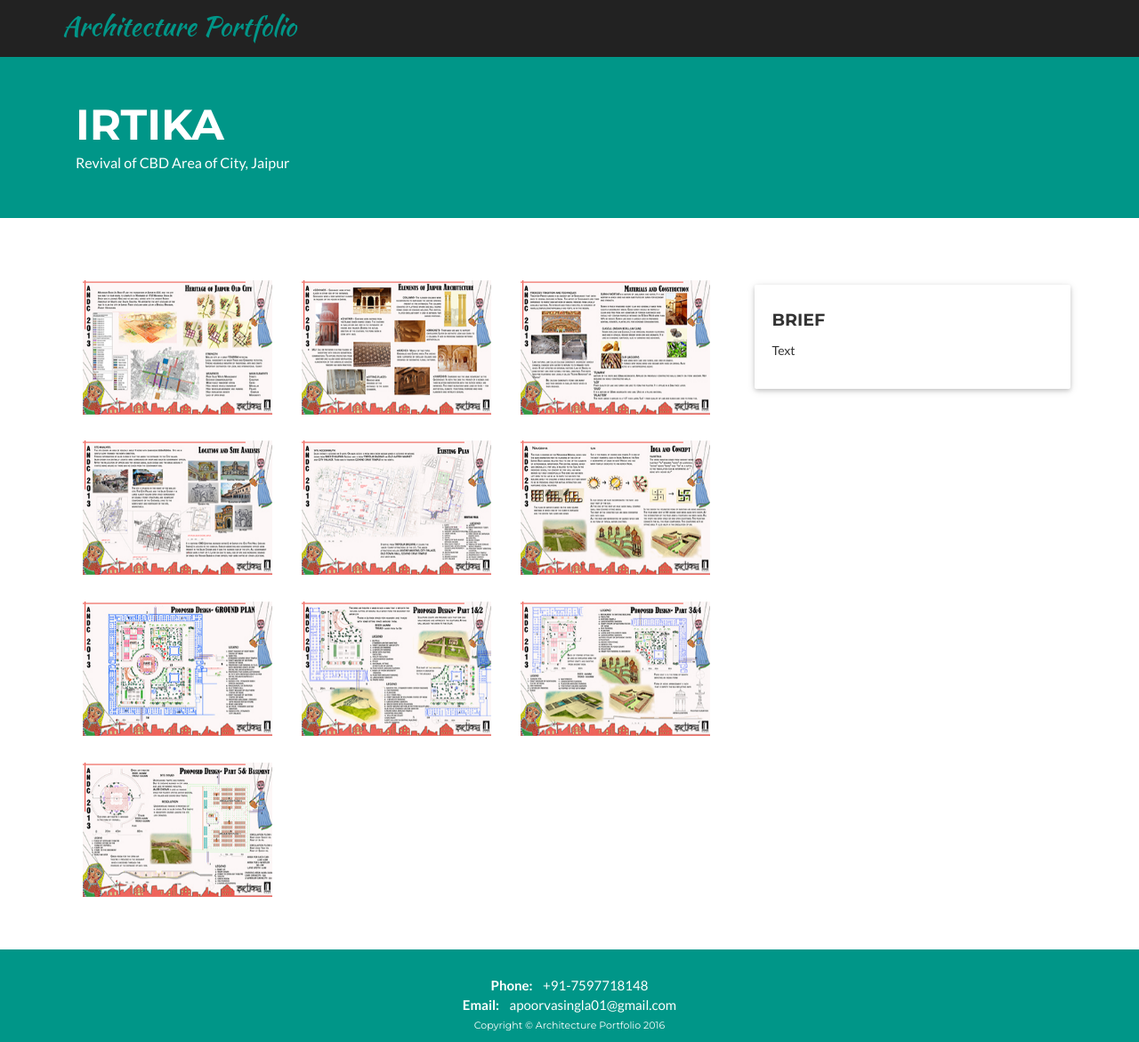
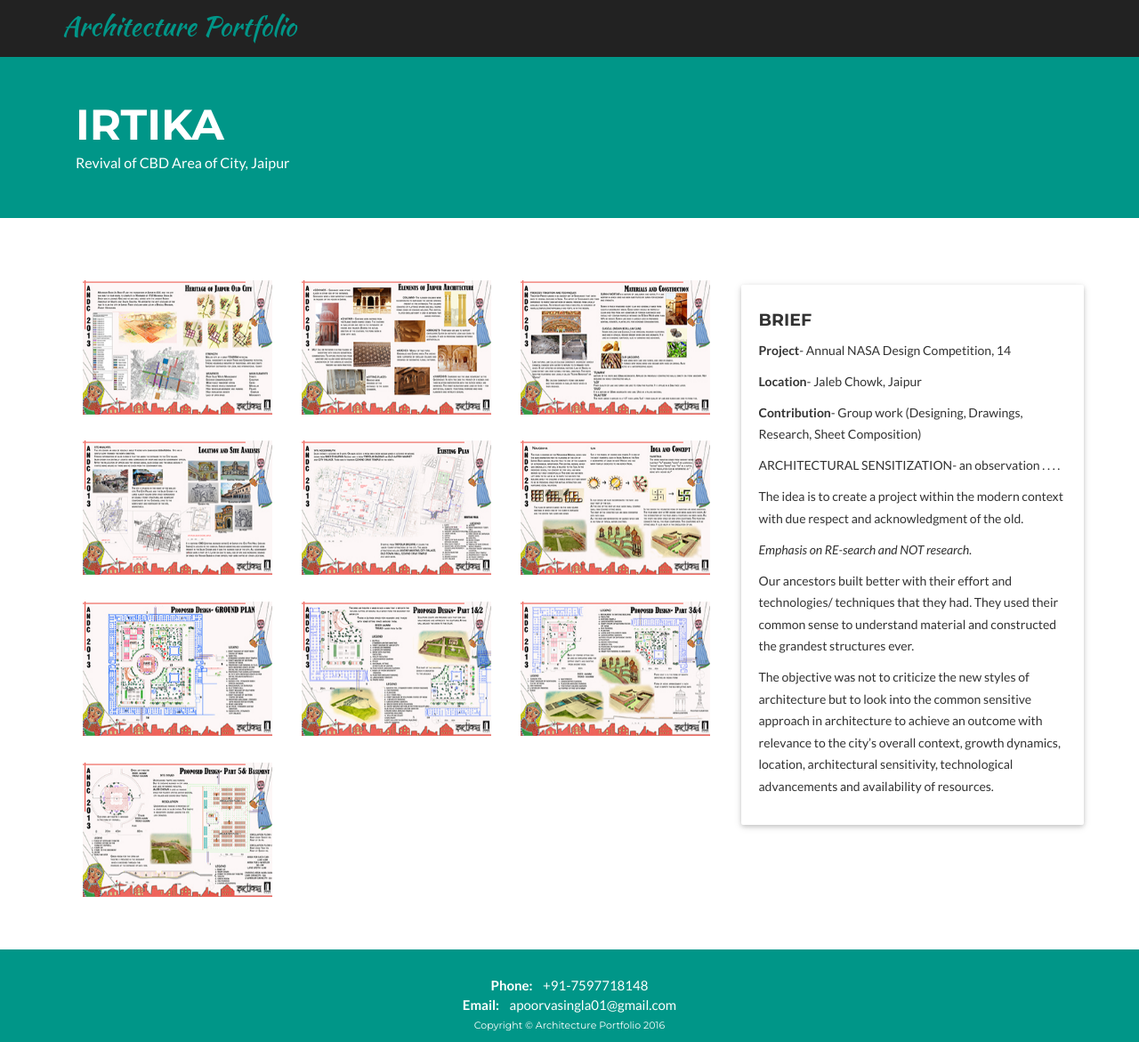
Before and after one commit to apoorvasingla/apoorvasingla.github.io, a Jekyll site: the page built from _posts/2016-05-21-irtika.md, in a window 1280 px wide. Shown: the whole page at 89% size. Built offline with Jekyll 4.4.1, drawn with Linux system fonts in a browser that asks for light colours; some web fonts are replaced.

Commit message:
Adds about-project

```diff
--- a/_includes/project/css/main.css
+++ b/_includes/project/css/main.css
@@ -29,6 +29,10 @@ section#banner .description {
 
 section#single-project {
     padding: 25px 0;
+}
+
+section#single-project .col-sm-4 {
+    padding: 0;
 }
 
 section#single-project figure {
--- a/_posts/2016-05-21-irtika.md
+++ b/_posts/2016-05-21-irtika.md
@@ -39,4 +39,18 @@ images:
 
 ---
 
-Text
+**Project**- Annual NASA Design Competition, 14
+
+**Location**- Jaleb Chowk, Jaipur
+
+**Contribution**- Group work (Designing, Drawings, Research, Sheet Composition)
+
+ARCHITECTURAL SENSITIZATION- an observation . . . .
+
+The idea is to create a project within the modern context with due respect and acknowledgment of the old.
+
+*Emphasis on RE-search and NOT research.*
+
+Our ancestors built better with their effort and technologies/ techniques that they had. They used their common sense to understand material and constructed the grandest structures ever.
+
+The objective was not to criticize the new styles of architecture but to look into the common sensitive approach in architecture to achieve an outcome with relevance to the city’s overall context, growth dynamics, location, architectural sensitivity, technological advancements and availability of resources.
```
